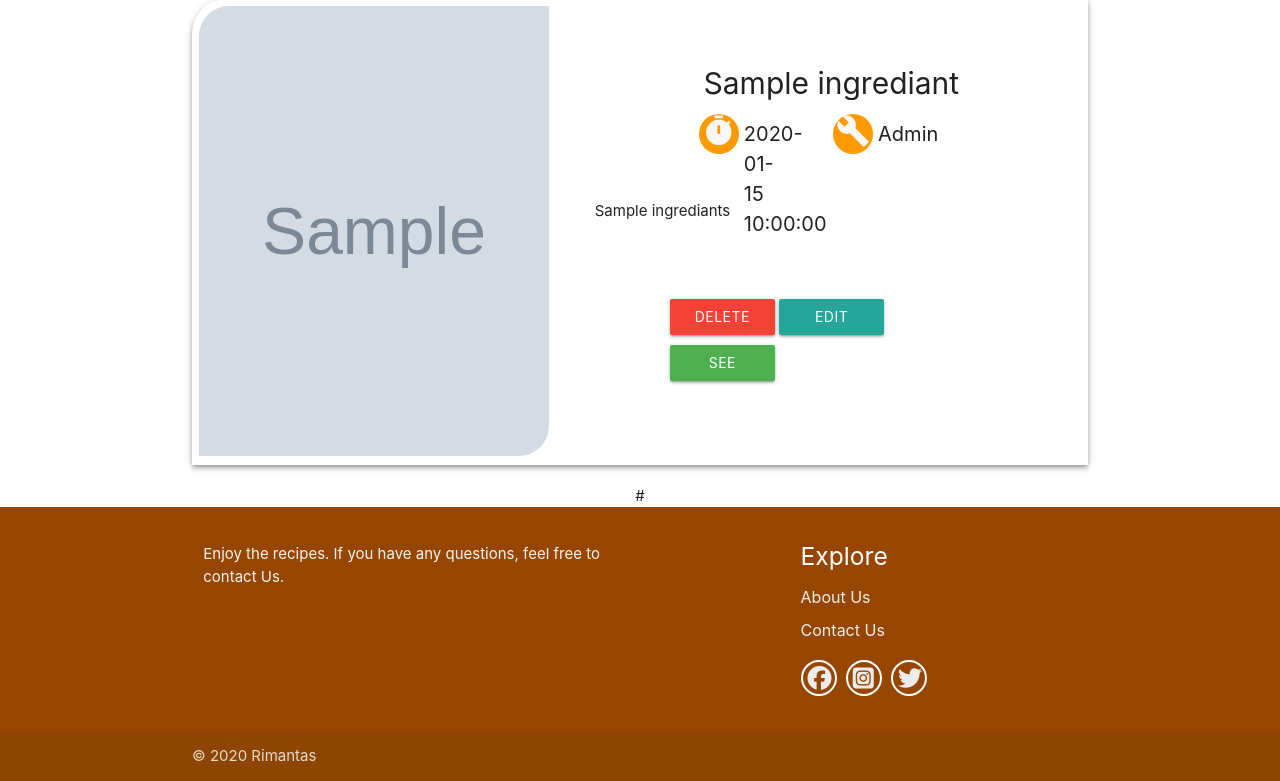
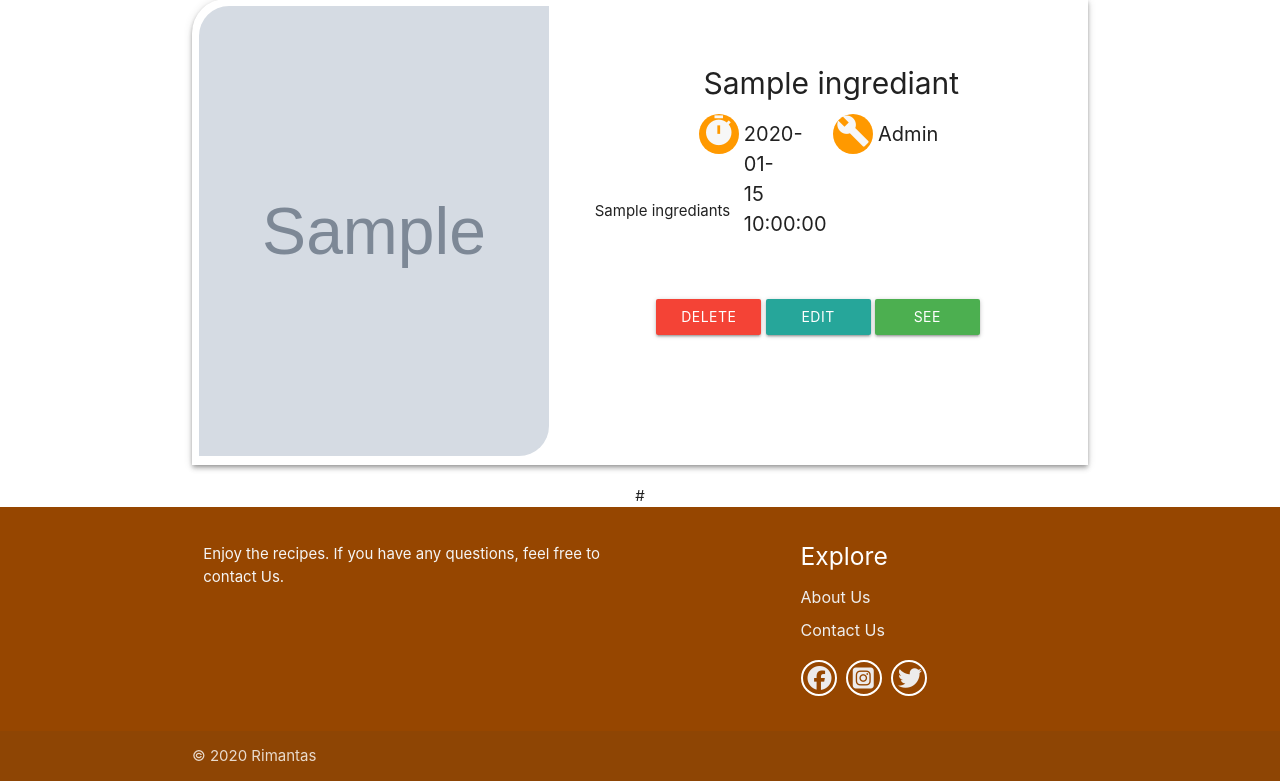
Before and after one commit to rimantascode/MS3-cookbook, a Flask app: template templates/index.html in a window 1280 px wide. Shown: the part 773-1554 px from the top of the page. Run offline with Flask 2, Linux system fonts and the light colour scheme; the template is opened without the code that fills it: most values are stand-ins (such as "Sample title", 1, 10 or a date in 2020); grey boxes marked "Sample" are stand-in pictures; some libraries are stand-ins or nearby versions.

Commit message:
changed the width of . buttons to 350px, as it was not ligning up properly

```diff
--- a/static/css/style.css
+++ b/static/css/style.css
@@ -225,7 +225,7 @@ p.ingrediants-on-the-card {
 
 .buttons {
   margin: 0 auto;
-  max-width: 323px;
+  max-width: 350px;
 }
 
 .buttons a {
--- a/templates/base.html
+++ b/templates/base.html
@@ -17,7 +17,7 @@
                            emailjs.init("user_fT8QASrIT5GkBWUYFB8VD");
                         })();
 	</script>
-	<title>MS3 Recipe Web</title>
+	<title>MS3 NO-Hunger</title>
 </head>
 
 <body>
```
